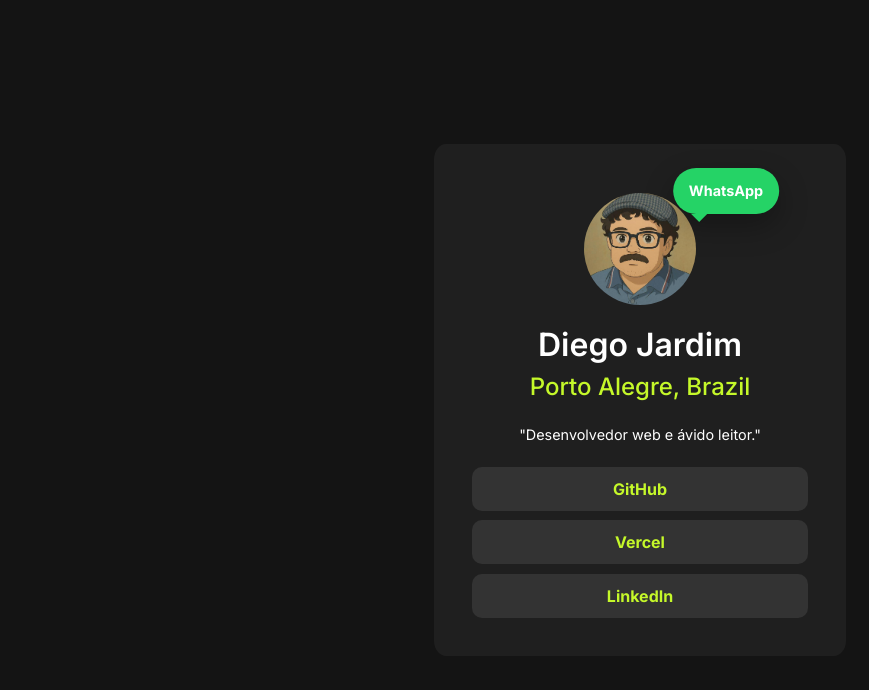
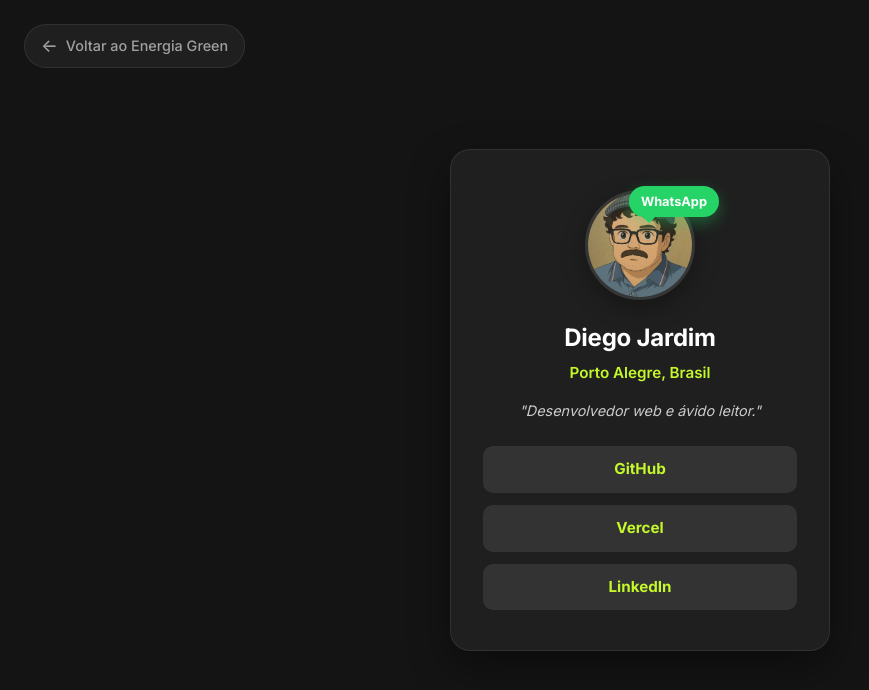
Before and after one commit to pjdiegopj/cozmopolita-energy, a plain HTML site: page src/diegojardim/index.html in a window 1280 px wide. Shown: the whole page, without its empty margins (0-869 px from the left). Drawn offline with Linux system fonts and the light colour scheme.

Commit message:
feat: adiciona card de info

```diff
--- a/server-info.txt
+++ /dev/null
@@ -1 +0,0 @@
-Energia Green - servidor Dell - 2026-08-15 06:04:20
--- a/src/diegojardim/index.html
+++ b/src/diegojardim/index.html
@@ -1,35 +1,48 @@
 <!DOCTYPE html>
-<html lang="en">
-
+<html lang="pt-BR">
 <head>
   <meta charset="UTF-8">
   <meta name="viewport" content="width=device-width, initial-scale=1.0">
-  <link rel="icon" type="image/png" sizes="32x32" href="./assets/images/favicon-32x32.png">
+  <meta name="description" content="Perfil e links de Diego Jardim - Desenvolvedor Web">
+  <title>Diego Jardim | Desenvolvedor Web</title>
+  <link rel="icon" type="image/png" sizes="32x32" href="./src/images/favicon-32x32.png">
+  <link rel="preconnect" href="https://fonts.googleapis.com">
+  <link rel="preconnect" href="https://fonts.gstatic.com" crossorigin>
+  <link rel="stylesheet" href="https://fonts.googleapis.com/css2?family=Inter:wght@400;500;600;700&display=swap">
   <link rel="stylesheet" href="./src/css/reset.css">
   <link rel="stylesheet" href="./src/css/style.css">
-  <title>Links Diego Jardim</title>
 </head>
+<body>
+  <!-- Botão de Voltar ao Projeto Principal -->
+  <header class="top-nav">
+    <a href="../../index.html" class="back-link" aria-label="Voltar para a página inicial do Energia Green">
+      <span class="arrow">&larr;</span> Voltar ao Energia Green
+    </a>
+  </header>
 
-<body>
   <main class="card">
     <div class="card-image">
-      <img src="./src/images/perfil.png" alt="Perfil de Diego Jardim">
+      <img src="./src/images/perfil.png" alt="Foto de perfil de Diego Jardim" width="130" height="130">
       <a class="whatsapp-bubble" href="https://wa.me/5551995072308" target="_blank" rel="noopener noreferrer" aria-label="Enviar mensagem pelo WhatsApp">
         WhatsApp
       </a>
     </div>
-    <h1>Diego Jardim</h1>
-    <h2>Porto Alegre, Brazil</h2>
-    <h3>"Desenvolvedor web e ávido leitor."</h3>
 
-    <div class="buttons">
-      <button class="github"><a href="https://github.com/pjdiegopj" target="_blank">GitHub</a></button>
-      <button class="vercel"><a href="https://vercel.com/dgojdm" target="_blank">Vercel</a></button>
-      <button class="linkedin"><a href="https://linkedin.com/in/diego-pereira-jardim" target="_blank">LinkedIn</a></button>
-    </div>
+    <h1 class="card-name">Diego Jardim</h1>
+    <h2 class="card-location">Porto Alegre, Brasil</h2>
+    <p class="card-bio">"Desenvolvedor web e ávido leitor."</p>
+
+    <nav class="links-container" aria-label="Redes e Projetos de Diego Jardim">
+      <a class="social-link github" href="https://github.com/pjdiegopj" target="_blank" rel="noopener noreferrer">
+        GitHub
+      </a>
+      <a class="social-link vercel" href="https://vercel.com/dgojdm" target="_blank" rel="noopener noreferrer">
+        Vercel
+      </a>
+      <a class="social-link linkedin" href="https://linkedin.com/in/diego-pereira-jardim" target="_blank" rel="noopener noreferrer">
+        LinkedIn
+      </a>
+    </nav>
   </main>
-  <footer>
-  </footer>
 </body>
-
 </html>
--- a/src/diegojardim/src/css/style.css
+++ b/src/diegojardim/src/css/style.css
@@ -1,131 +1,220 @@
-@import url('https://fonts.googleapis.com/css2?family=Inter:ital,opsz,wght@0,14..32,100..900;1,14..32,100..900&display=swap');
+/* ==========================================
+   Diego Jardim - Perfil & Links
+   ========================================== */
 
-body{
-    background: hsl(0, 0%, 8%);
-    display: flex;
-    min-height: 100vh;
-    justify-content: center;
-    align-items: center
+:root {
+  --bg-color: hsl(0, 0%, 8%);
+  --card-bg: hsl(0, 0%, 12%);
+  --card-border: rgba(255, 255, 255, 0.08);
+  --text-primary: #ffffff;
+  --text-accent: hsl(75, 94%, 57%);
+  --text-muted: #a0a0a0;
+  --btn-bg: hsl(0, 0%, 20%);
+  --btn-bg-hover: hsl(75, 94%, 57%);
+  --btn-text-hover: hsl(0, 0%, 8%);
+  --whatsapp-green: #25d366;
+  --whatsapp-hover: #1ebe5d;
 }
 
-.card img{
-    border-radius: 50%;
-    padding: 1rem;
-    height: 9rem;
+body {
+  background: var(--bg-color);
+  font-family: 'Inter', -apple-system, BlinkMacSystemFont, sans-serif;
+  color: var(--text-primary);
+  min-height: 100vh;
+  display: flex;
+  flex-direction: column;
+  justify-content: center;
+  align-items: center;
+  padding: 24px 16px;
+  position: relative;
+  box-sizing: border-box;
 }
 
-.card{
-    position: relative;
-    border-radius: 3%;
-    background: hsl(0, 0%, 12%);
-    width: 412px;
-    height: 512px;
-    display: flex;
-    justify-content: center;
-    align-items: center;
-    flex-direction: column;
+/* Barra superior com botão Voltar */
+.top-nav {
+  position: absolute;
+  top: 24px;
+  left: 24px;
+  z-index: 10;
 }
 
-.card-image{
-    position: relative;
-    display: inline-block;
+.back-link {
+  display: inline-flex;
+  align-items: center;
+  gap: 8px;
+  font-size: 0.9rem;
+  font-weight: 500;
+  color: var(--text-muted);
+  background: rgba(255, 255, 255, 0.05);
+  border: 1px solid var(--card-border);
+  padding: 8px 16px;
+  border-radius: 9999px;
+  text-decoration: none;
+  transition: all 0.2s ease;
 }
 
-.whatsapp-bubble{
-    position: absolute;
-    top: 0;
-    right: -14px;
-    transform: translate(50%, -20%);
-    background: #25d366;
-    color: #ffffff;
-    padding: 0.75rem 1rem;
-    border-radius: 1.75rem;
-    font-family: "Inter", sans-serif;
-    font-weight: 700;
-    font-size: 0.9rem;
-    text-decoration: none;
-    box-shadow: 0 12px 30px rgba(0, 0, 0, 0.3);
-    transition: transform 0.2s ease, background-color 0.2s ease;
+.back-link .arrow {
+  font-size: 1.1rem;
+  transition: transform 0.2s ease;
 }
 
-.whatsapp-bubble::after{
+.back-link:hover {
+  color: var(--text-primary);
+  background: rgba(255, 255, 255, 0.12);
+  border-color: rgba(255, 255, 255, 0.2);
+}
+
+.back-link:hover .arrow {
+  transform: translateX(-3px);
+}
+
+/* Card Principal */
+.card {
+  position: relative;
+  background: var(--card-bg);
+  border: 1px solid var(--card-border);
+  border-radius: 20px;
+  width: 100%;
+  max-width: 380px;
+  padding: 40px 32px;
+  display: flex;
+  flex-direction: column;
+  align-items: center;
+  text-align: center;
+  box-shadow: 0 16px 40px rgba(0, 0, 0, 0.4);
+  box-sizing: border-box;
+  animation: fadeIn 0.4s ease-out;
+}
+
+@keyframes fadeIn {
+  from {
+    opacity: 0;
+    transform: translateY(12px);
+  }
+  to {
+    opacity: 1;
+    transform: translateY(0);
+  }
+}
+
+/* Foto de Perfil */
+.card-image {
+  position: relative;
+  margin-bottom: 20px;
+}
+
+.card-image img {
+  width: 110px;
+  height: 110px;
+  border-radius: 50%;
+  object-fit: cover;
+  border: 3px solid rgba(255, 255, 255, 0.1);
+  box-shadow: 0 8px 24px rgba(0, 0, 0, 0.3);
+  transition: transform 0.3s ease;
+}
+
+.card-image img:hover {
+  transform: scale(1.04);
+}
+
+/* Balão do WhatsApp */
+.whatsapp-bubble {
+  position: absolute;
+  top: -4px;
+  right: -24px;
+  background: var(--whatsapp-green);
+  color: #ffffff;
+  padding: 6px 12px;
+  border-radius: 20px;
+  font-weight: 700;
+  font-size: 0.8rem;
+  text-decoration: none;
+  box-shadow: 0 6px 16px rgba(37, 211, 102, 0.35);
+  transition: all 0.2s ease;
+  white-space: nowrap;
+}
+
+.whatsapp-bubble::after {
   content: "";
   position: absolute;
-    bottom: -8px;
-    left: 18px;
-    border-width: 8px 8px 0 8px;
+  bottom: -6px;
+  left: 14px;
+  border-width: 6px 6px 0 6px;
   border-style: solid;
-    border-color: #25d366 transparent transparent transparent;
+  border-color: var(--whatsapp-green) transparent transparent transparent;
 }
 
-.whatsapp-bubble:hover,
-.whatsapp-bubble:focus-visible{
-    background: #1ebe5d;
-    transform: translate(50%, -22%);
+.whatsapp-bubble:hover {
+  background: var(--whatsapp-hover);
+  transform: translateY(-2px);
+  box-shadow: 0 8px 20px rgba(37, 211, 102, 0.5);
 }
 
-h1{
-    font-family: "Inter", sans-serif;
-    font-weight: 600;
-    color: hsl(0, 0%, 100%);
-
+/* Títulos e Bio */
+.card-name {
+  font-size: 1.5rem;
+  font-weight: 700;
+  color: var(--text-primary);
+  margin-bottom: 6px;
+  letter-spacing: -0.01em;
 }
 
-h2{
-    font-family: "Inter", sans-serif;
-    font-weight: 500;
-    color: hsl(75, 94%, 57%);
+.card-location {
+  font-size: 0.95rem;
+  font-weight: 600;
+  color: var(--text-accent);
+  margin-bottom: 16px;
 }
 
-h3{
-    margin-top: 1.2rem;
-    font-family: "Inter", sans-serif;
-    font-weight: 400;
-    font-size:0.9rem;
-    color: hsl(0, 0%, 100%);
-
+.card-bio {
+  font-size: 0.9rem;
+  color: #cccccc;
+  font-style: italic;
+  margin-bottom: 24px;
+  line-height: 1.5;
 }
 
-
-.buttons{
-    margin-top: 1rem;
+/* Lista de Links Sociais */
+.links-container {
   display: flex;
-    justify-content: center;
-    align-items: center;
   flex-direction: column;
+  gap: 12px;
+  width: 100%;
 }
 
-.github, .vercel, .linkedin, .email{
-    font-family: "Inter", sans-serif;
+.social-link {
+  display: flex;
+  align-items: center;
+  justify-content: center;
+  width: 100%;
+  padding: 12px 16px;
+  background: var(--btn-bg);
+  color: var(--text-accent);
   font-weight: 700;
-    background: hsl(0, 0%, 20%);
-    color: hsl(75, 94%, 57%);
-    border: none;
-    margin: 0.3rem;
+  font-size: 0.95rem;
   border-radius: 10px;
-    width: 100%;
-    padding: 10px 130px;
+  text-decoration: none;
+  transition: all 0.2s ease;
+  box-sizing: border-box;
 }
 
-.buttons a{
-    color: inherit;
+.social-link:hover,
+.social-link:focus-visible {
+  background: var(--btn-bg-hover);
+  color: var(--btn-text-hover);
+  transform: translateY(-2px);
+  box-shadow: 0 6px 16px rgba(196, 248, 42, 0.25);
 }
 
-.buttons button {
-    cursor: pointer;
-    transition: background-color 0.2s ease, color 0.2s ease;
+/* Responsividade */
+@media (max-width: 480px) {
+  .top-nav {
+    position: static;
+    margin-bottom: 20px;
+    align-self: flex-start;
   }
 
-.buttons button:hover,
-.buttons button:focus-visible,
-.buttons button:active {
-    background: hsl(75, 94%, 57%);
-    color: hsl(0, 0%, 8%);
+  .card {
+    padding: 32px 20px;
   }
-
-.buttons a {
-    color: inherit;
-    text-decoration: none;
-    display: block;
-    width: 100%;
 }
```
Also changed, not shown: index.html (+6 -1 lines), src/css/styles.css (+30 -0 lines). Lines whose indentation alone changed are shown as unchanged.
